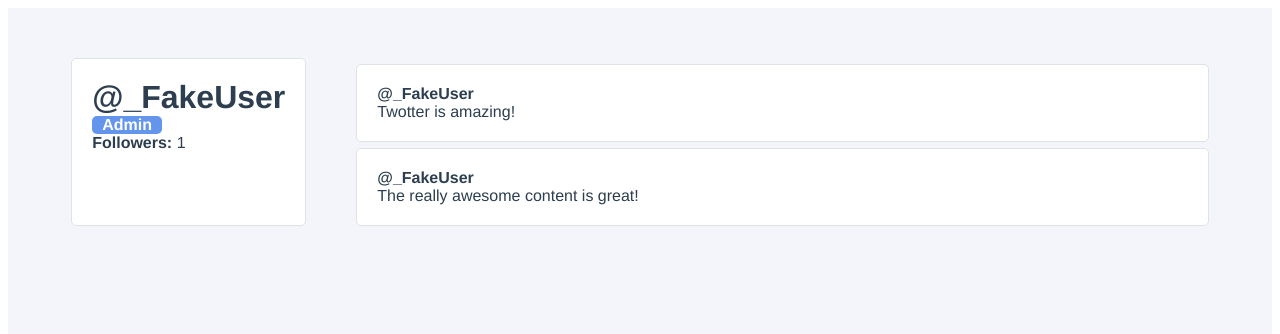
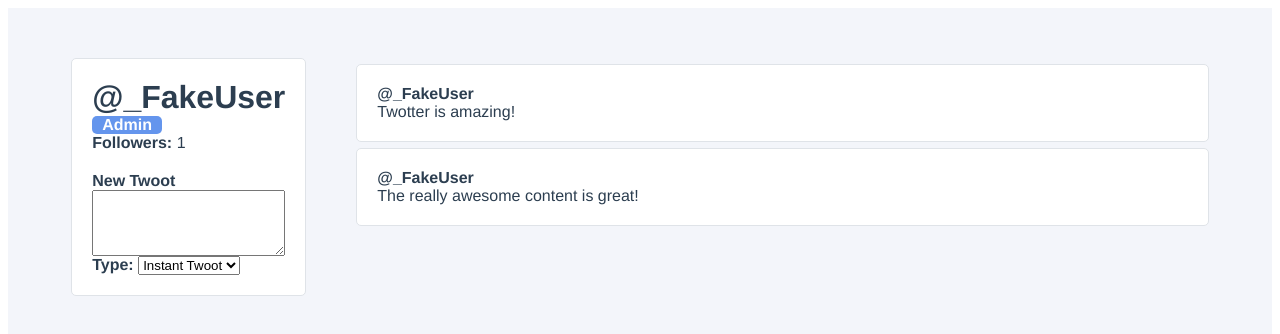
Before and after one commit to brandonj35578/twotter-tutorial, a Vue app: page / in a window 1280 px wide. Shown: the top 334 px of the page. Built offline with nearby package versions, Linux system fonts and the light colour scheme.

Commit message:
Chapter 5 Forms & Handling User Input - Add form with input elements (v-model)

```diff
--- a/src/components/UserProfile.vue
+++ b/src/components/UserProfile.vue
@@ -8,6 +8,19 @@
       <div class="user-profile__follower-count">
         <strong>Followers: </strong> {{ followers }}
       </div>
+      <form class="user-profile__create-twoot">
+        <label for="newTwoot"><strong>New Twoot</strong></label>
+        <textarea id="newTwoot" rows="4" v-model="newTwootContent"/>
+
+        <div class="user-profile__create-twoot-type">
+          <label for="newTwootType"><strong>Type: </strong></label>
+          <select id="newTwootType" v-model="selectedTwootType">
+            <option :value="option.value" v-for="(option, index) in twootTypes" :key="index">
+              {{ option.name }}
+            </option>
+          </select>
+        </div>
+      </form>
     </div>
     <div class="user-profile__twoots-wrapper">
       <TwootItem
@@ -29,6 +42,12 @@
   components: {TwootItem},
   data() {
     return {
+      newTwootContent: '',
+      selectedTwootType: 'instant',
+      twootTypes: [
+        {value: 'draft', name: 'Draft'},
+        {value: 'instant', name: 'Instant Twoot'}
+      ],
       followers: 0,
       user: {
         id: 1,
@@ -99,4 +118,10 @@
   padding: 0 10px;
   font-weight: bold;
 }
+
+.user-profile__create-twoot {
+  padding-top: 20px;
+  display: flex;
+  flex-direction: column;
+}
 </style>
```
